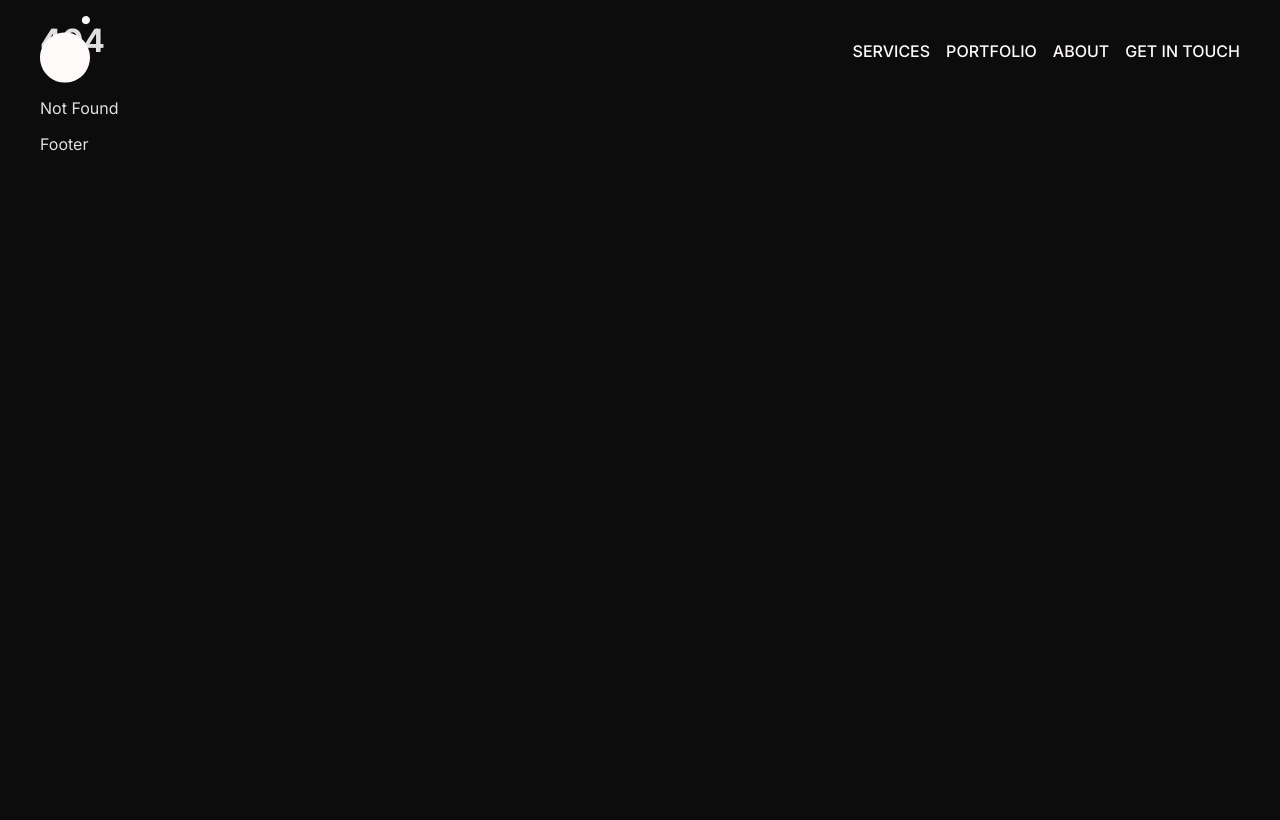
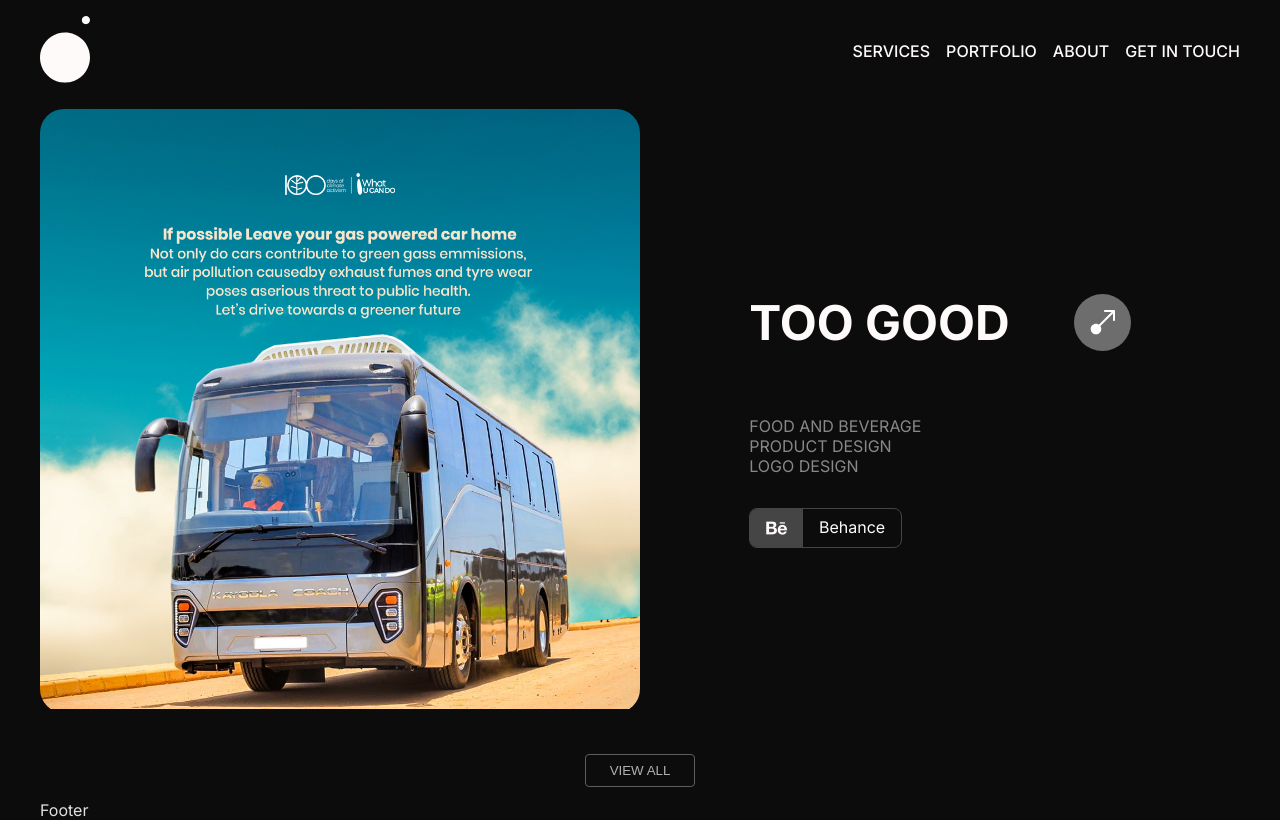
Before and after one commit to eliHeist/dakdot, a SvelteKit app: page /portfolio in a window 1280 px wide. Before the commit this address had no page. Built offline with nearby package versions, Linux system fonts and the light colour scheme.

Commit message:
init version speed

```diff
--- a/package.json
+++ b/package.json
@@ -25,6 +25,11 @@
 	},
 	"type": "module",
 	"dependencies": {
+		"@fortawesome/fontawesome-free": "^6.6.0",
+		"@fortawesome/fontawesome-svg-core": "^6.6.0",
+		"@fortawesome/free-brands-svg-icons": "^6.6.0",
+		"@fortawesome/free-regular-svg-icons": "^6.6.0",
+		"@fortawesome/free-solid-svg-icons": "^6.6.0",
 		"gsap": "^3.12.5",
 		"three": "^0.163.0"
 	}
--- a/src/app.scss
+++ b/src/app.scss
@@ -125,5 +125,9 @@ a {
     }
 }
 
+image{
+    width: 100%;
+    height: 100%;
+}
 
 // buttons
--- /dev/null
+++ b/src/lib/components/iconButton.svelte
@@ -0,0 +1,49 @@
+<script lang="ts">
+    export let icon:any = `<i class="fa-brands fa-github"></i>`;
+
+    export let text = "github";
+    export let href = '#';
+</script>
+
+<a href="{href}">
+    <div class="wrapper">
+        <div class="icon-wrapper">
+            {@html icon}
+        </div>
+        <div class="text-wrapper">
+            <span class="side front">{text}</span>
+        </div>
+    </div>
+</a>
+
+<style lang="scss">
+    .wrapper{
+        display: flex;
+        color: var(--clr-white);
+        border: var(--clr-dark-800) 1px solid;
+        border-radius: .5rem;
+        overflow: hidden;
+        width: fit-content;
+
+        --radius: .5rem;
+        --padding: .5rem 1rem;
+
+        .icon-wrapper{
+            padding: var(--padding);
+            background-color: var(--clr-dark-800);
+            color: var(--clr-white);
+            font-size: 1.15rem;
+        }
+
+        .text-wrapper{
+            padding: var(--padding);
+            transition: background-color .3s ease-in-out;
+        }
+
+        &:hover{
+            .text-wrapper{
+                background-color: var(--clr-dark-900);
+            }
+        }
+    }
+</style>
--- a/src/lib/nav.svelte
+++ b/src/lib/nav.svelte
@@ -10,7 +10,7 @@
         </a>
         <menu>
             <a href="#">SERVICES</a>
-            <a href="#">PORTFOLIO</a>
+            <a href="/portfolio">PORTFOLIO</a>
             <a href="#">ABOUT</a>
             <a href="#">GET IN TOUCH</a>
         </menu>
--- a/src/routes/+layout.svelte
+++ b/src/routes/+layout.svelte
@@ -1,6 +1,7 @@
 <script>
     import Nav from "$lib/nav.svelte";
-import "../app.scss";
+    import "../app.scss";
+    import '@fortawesome/fontawesome-free/css/all.min.css';
 </script>
 
 <Nav />
--- a/src/routes/+page.svelte
+++ b/src/routes/+page.svelte
@@ -65,7 +65,7 @@
             <img src="/images/try.jpeg" alt="">
         </div>
         <footer>
-            <a href="#" class="large-link glitch">PORTFOLIO</a>
+            <a href="/portfolio" class="large-link glitch">PORTFOLIO</a>
         </footer>
     </div>
 </section>
--- /dev/null
+++ b/src/routes/portfolio/+page.svelte
@@ -0,0 +1,233 @@
+<script lang="ts">
+    import IconButton from "$lib/components/iconButton.svelte";
+    import { onMount } from "svelte";
+
+    interface Project {
+        id:number,
+        name:string,
+        description:string,
+        tags:string[],
+        image:string
+        behance:string|null
+    }
+
+    let projects:Project[] = [
+        {
+            id: 1,
+            name: "Too Good",
+            description: "Package design for Too good Yoghurt",
+            tags: ["Food and Beverage", "Product Design", "Logo Design"],
+            image: "/images/try.jpeg",
+            behance: "https://www.behance.net/gallery/192114235/Dozen-Bites-Bakery-Logo",
+        },
+    ];
+    for (let i = 2; i <= 9; i++) {
+        projects.push({
+            id: i,
+            name: `Project ${i}`,
+            description: `Description for Project ${i}`,
+            tags: ["Tag1", "Tag2"],
+            image: i % 2 === 0 ? "/images/try2.jpeg" : "/images/try.jpeg",
+            behance: null,
+        });
+    }
+
+    let active_project = projects[0];
+
+    let show_active_project = true
+
+    const handleClick = () => {
+        show_active_project = !show_active_project
+        onMount(() => {
+
+        })
+    }
+</script>
+
+<section class="full-width content-grid main">
+    <div class="active-project" class:unfocus={!show_active_project}>
+        <figure>
+            <img src="{active_project.image}" alt="{active_project.name}" />
+        </figure>
+        <div class="details">
+            <h2>
+                <a href="/portfolio/{active_project.id}"
+                    >{active_project.name.toUpperCase()}
+                    <span class="link-arrow">
+                        <svg
+                            width="25"
+                            height="25"
+                            viewBox="0 0 25 25"
+                            fill="none"
+                            xmlns="http://www.w3.org/2000/svg">
+                            <path
+                                d="M0.666667 19C0.666667 21.9455 3.05448 24.3333 6 24.3333C8.94552 24.3333 11.3333 21.9455 11.3333 19C11.3333 16.0545 8.94552 13.6667 6 13.6667C3.05448 13.6667 0.666667 16.0545 0.666667 19ZM25 1C25 0.447715 24.5523 0 24 0H15C14.4477 0 14 0.447715 14 1C14 1.55228 14.4477 2 15 2H23V10C23 10.5523 23.4477 11 24 11C24.5523 11 25 10.5523 25 10V1ZM6.70711 19.7071L24.7071 1.70711L23.2929 0.292893L5.29289 18.2929L6.70711 19.7071Z"
+                                fill="white"></path>
+                        </svg>
+                    </span>
+                </a>
+            </h2>
+            <div class="tags">
+                <!-- each loop through the tags and put them in p tags -->
+                {#each active_project.tags as tag}
+                    <span>{tag.toUpperCase()}</span>
+                {/each}
+            </div>
+            <div class="links">
+                {#if active_project.behance}
+                    <IconButton icon='<i class="fa-brands fa-behance"></i>' href={active_project.behance} text="Behance" alt_text="View on Behance"/>
+                {/if}
+            </div>
+        </div>
+    </div>
+    <div class="all breakout" class:unfocus={show_active_project}>
+        {#each projects as project}
+            <a role="button" href="#." class="project" class:unfocus={show_active_project} on:click={() => {
+                    active_project = project;
+                    show_active_project = !show_active_project
+                }}>
+                <img src="{project.image}" alt="{project.name}" />
+                <h3>{project.name.toUpperCase()}</h3>
+            </a>
+        {/each}
+    </div>
+    <div class="action-bar">
+        <button on:click="{handleClick}">VIEW ALL</button>
+    </div>
+</section>
+
+<style lang="scss">
+    .main {
+        position: relative;
+        margin-top: 10vh;
+        height: 90vh;
+    }
+    .active-project {
+        display: grid;
+        grid-template-columns: 1fr 1fr;
+
+        justify-items: center;
+        align-items: center;
+        transition: all .8s ease-in-out;
+
+        &.unfocus {
+            filter: blur(30px);
+            opacity: .3;
+        }
+
+        figure {
+            width: 100%;
+            border-radius: 1.5rem;
+            overflow: hidden;
+
+            img {
+                width: 100%;
+                height: 100%;
+                object-fit: cover;
+            }
+        }
+
+        .details {
+            h2 {
+
+                a {
+                    display: flex;
+                    gap: 4rem;
+                    align-items: center;
+                    color: var(--clr-white);
+                    font-size: 3rem;
+                    .link-arrow {
+                        display: grid;
+                        place-content: center;
+                        background-color: var(--clr-dark-500);
+                        aspect-ratio: 1/1;
+                        height: 100%;
+                        padding: 1rem;
+                        border-radius: 5rem;
+                    }
+                }
+            }
+            .tags {
+                color: var(--clr-dark-400);
+                margin-top: 4rem;
+                display: grid;
+            }
+            .links {
+                margin-top: 2rem;
+            }
+        }
+    }
+
+    .all{
+        display: grid;
+        column-gap: 1rem;
+        row-gap: 4rem;
+        align-items: center;
+        align-content: center;
+        grid-template-columns: repeat(auto-fill, minmax(10rem, 1fr));
+        position: absolute;
+        top: 0;
+        left: 0;
+        right: 0;
+        bottom: 0;
+
+        &.unfocus {
+            pointer-events: none;
+        }
+
+
+        .project{
+            display: grid;
+            transition: all .5s ease-in-out;
+            cursor: pointer;
+
+            &.unfocus {
+                filter: blur(30px);
+                opacity: 0;
+                transform: translateY(10rem);
+            }
+
+            &:hover {
+                transform: scale(1.1);
+            }
+
+            img {
+                width: 7rem;
+                height: 9rem;
+                object-fit: cover;
+                border-radius: 1rem;
+            }
+
+            h3 {
+                font-size: .75rem;
+                color: var(--clr-dark-200);
+            }
+        }
+    }
+
+    .iframe {
+        position: absolute;
+        inset: 0;
+        width: 100%;
+        height: 90vh;
+    }
+
+    .action-bar {
+        display: grid;
+        place-content: center;
+        z-index: 2;
+
+        button {
+            background-color: transparent;
+            border: 1px solid var(--clr-dark-600);
+            color: var(--clr-dark-300);
+            padding: .5rem 1.5rem;
+            border-radius: .25rem;
+            cursor: pointer;
+
+            &:hover {
+                color: var(--clr-white);
+            }
+        }
+    }
+</style>
--- a/src/scss/_colors.scss
+++ b/src/scss/_colors.scss
@@ -31,7 +31,6 @@ $colors: (
         '900': '#3d3d3d',
         '950': '#0c0c0c',
     ),
-
 );
 
 @each $color, $shades in $colors {
```
Also changed, not shown: src/lib/components/sphere.svelte (+6 -5 lines), static/images/try2.jpeg (added), 1 other file (tests, documents, lock files or other folders).
